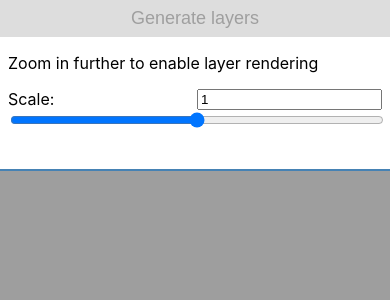
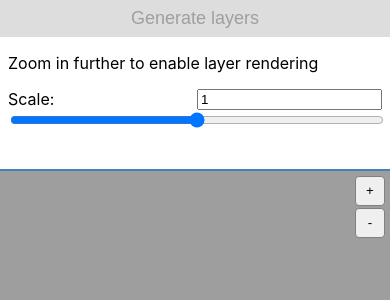
Before and after one commit to cruftbusters/painkiller-webapp, a React (Create React App) app: page / in a window 390 px wide. Shown: the top 300 px of the page. Built offline with nearby package versions, Linux system fonts and the light colour scheme.

Commit message:
zoom buttons for mobile

```diff
--- a/src/component/MapControls.tsx
+++ b/src/component/MapControls.tsx
@@ -1,4 +1,9 @@
-import { MutableRefObject, useRef } from 'react'
+import {
+  MouseEventHandler,
+  MutableRefObject,
+  ReactNode,
+  useRef,
+} from 'react'
 import useMapState from '../hook/useMapState'
 
 function MapControls() {
@@ -10,7 +15,12 @@ function MapControls() {
   return (
     <div
       ref={mapControlsRef}
-      style={{ width: '100%', height: '100%', touchAction: 'none' }}
+      style={{
+        width: '100%',
+        height: '100%',
+        touchAction: 'none',
+        position: 'relative',
+      }}
       onWheel={(e) => {
         const { left, top } =
           mapControlsRef.current.getBoundingClientRect()
@@ -41,7 +51,56 @@ function MapControls() {
         dragStateRef.current.lastX = e.pageX
         dragStateRef.current.lastY = e.pageY
       }}
-    />
+    >
+      <div
+        style={{
+          width: '2rem',
+          height: '4rem',
+          display: 'flex',
+          flexDirection: 'column',
+          position: 'absolute',
+          right: 0,
+          top: 0,
+          margin: '0.25rem',
+        }}
+      >
+        <ZoomButton
+          onClick={() =>
+            setMapState((mapState) => mapState.zoomToCenter(-144 * 2))
+          }
+        >
+          +
+        </ZoomButton>
+        <ZoomButton
+          onClick={() =>
+            setMapState((mapState) => mapState.zoomToCenter(144 * 2))
+          }
+        >
+          -
+        </ZoomButton>
+      </div>
+    </div>
+  )
+}
+
+interface ZoomButtonProps {
+  onClick: MouseEventHandler
+  children: ReactNode
+}
+
+function ZoomButton({ onClick, children }: ZoomButtonProps) {
+  return (
+    <button
+      style={{
+        flex: '1',
+        borderRadius: '0.25rem',
+        margin: '1px',
+        border: '1px solid gray',
+      }}
+      onClick={onClick}
+    >
+      {children}
+    </button>
   )
 }
 
--- a/src/types/MapState.ts
+++ b/src/types/MapState.ts
@@ -40,6 +40,23 @@ export default class MapState {
       top: this.top + (dy * maxMercatorLatitude * 2) / scaledTileSize,
     })
   }
+  zoomToCenter(dz: number): MapState {
+    const lastScale = this.scale
+    const nextScale = lastScale - dz / 114 / 8
+    const dInverseScaledTileSize =
+      (Math.pow(2, -lastScale) - Math.pow(2, -nextScale)) / this.tileSize
+
+    return new MapState({
+      ...this,
+      scale: nextScale,
+      left:
+        this.left +
+        this.width * maxMercatorLongitude * dInverseScaledTileSize,
+      top:
+        this.top +
+        this.height * -maxMercatorLatitude * dInverseScaledTileSize,
+    })
+  }
   zoom(dz: number, mouseX: number, mouseY: number): MapState {
     const lastScale = this.scale
     const nextScale = lastScale - dz / 114 / 8
```
